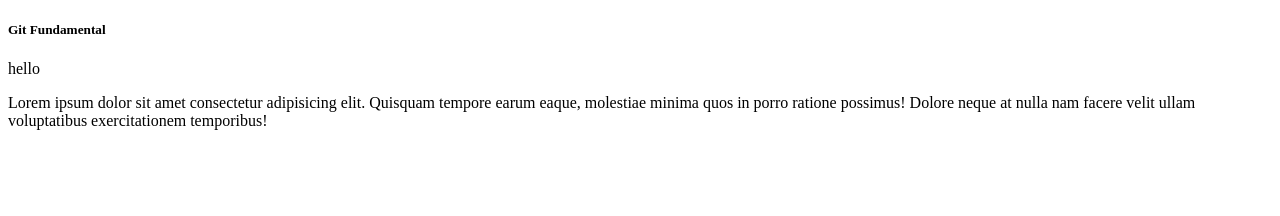
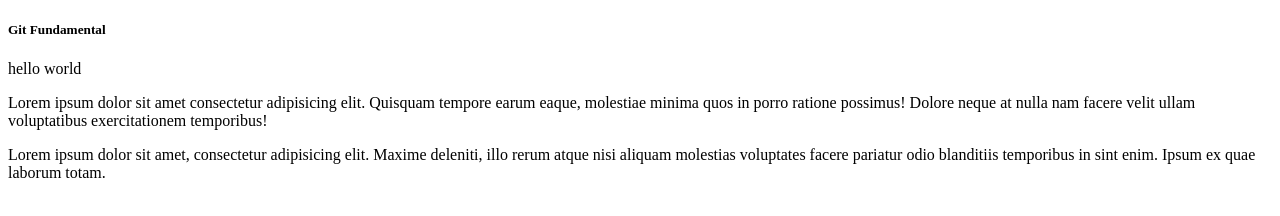
Before and after one commit to ramaffendi/belajar-git, a plain HTML site: page index.html in a window 1280 px wide. Drawn offline with Linux system fonts and the light colour scheme.

Commit message:
add body 2

```diff
--- a/index.html
+++ b/index.html
@@ -6,9 +6,13 @@
 </head>
 <body>
     <h5>Git Fundamental</h5>
-    <p>hello</p>
+    <p>hello world</p>
      <p>Lorem ipsum dolor sit amet consectetur adipisicing elit.
         Quisquam tempore earum eaque, molestiae minima quos in porro ratione possimus!
         Dolore neque at nulla nam facere velit ullam voluptatibus exercitationem temporibus!</p>
+        <p>Lorem ipsum dolor sit amet, consectetur adipisicing elit. Maxime deleniti, illo rerum atque nisi
+            aliquam molestias voluptates facere pariatur odio blanditiis temporibus in sint enim.
+            Ipsum ex quae laborum totam.
+        </p>
 </body>
 </html>
```
